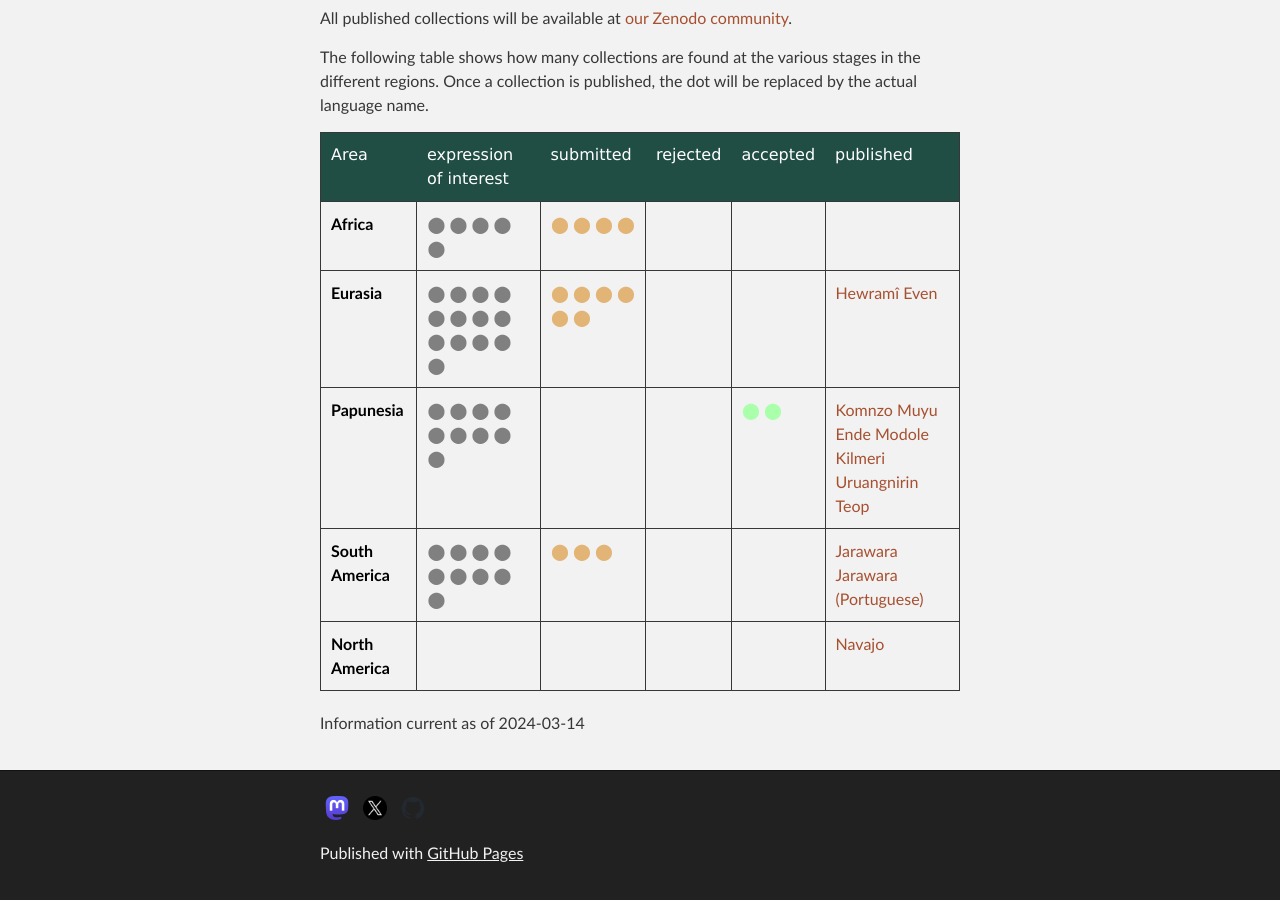
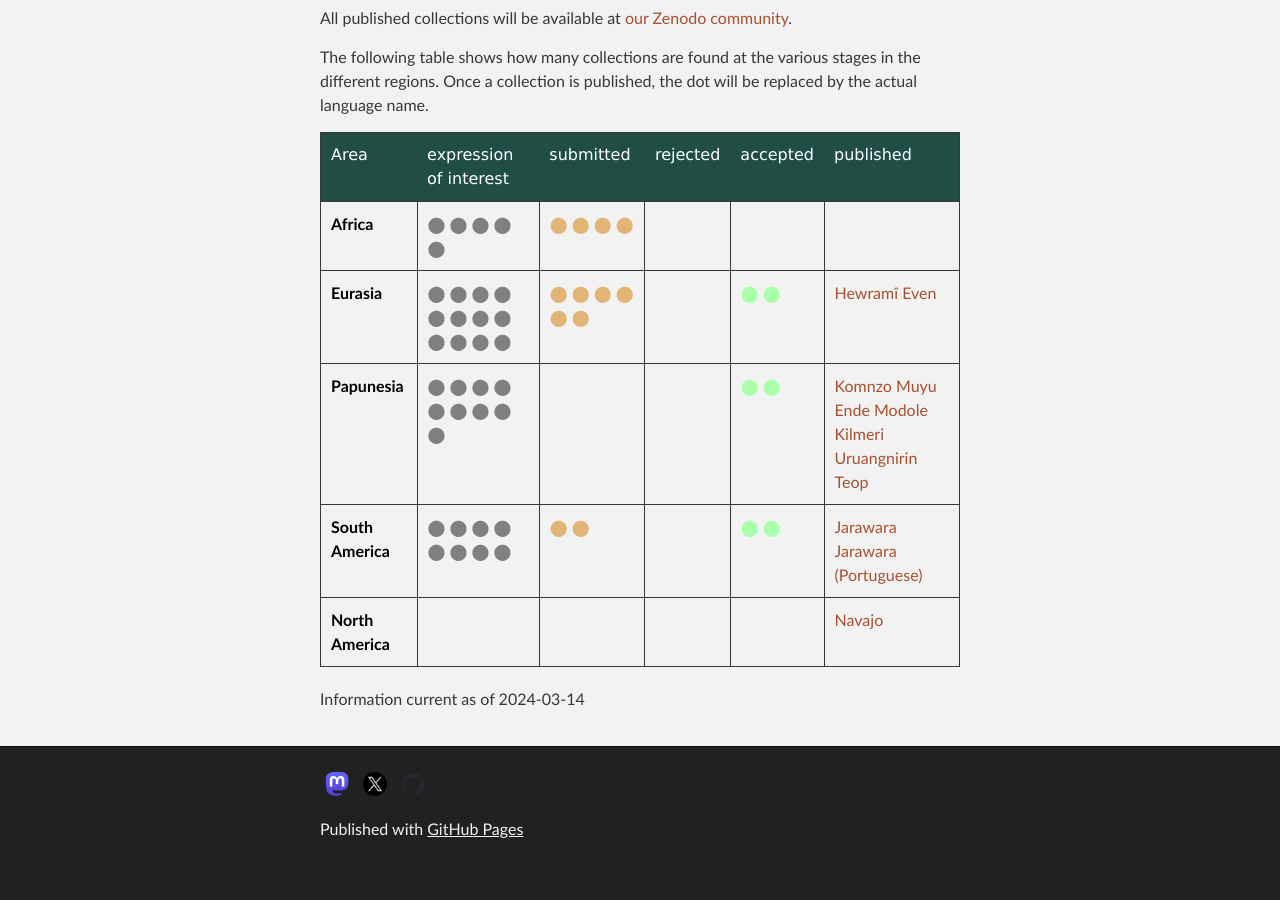
Before and after one commit to OpenTextCollections/opentextcollections.github.io, a Jekyll site: the page built from collections.md, in a window 1280 px wide and 900 px high, scrolled down 804 px. Built offline with Jekyll 4.4.1, drawn with Linux system fonts in a browser that asks for light colours; after the commit the page ends 1680 px from its top, so only the background shows below that; part of the change alters nothing that is shown.

```diff
--- a/_data/submissions.yaml
+++ b/_data/submissions.yaml
@@ -26,17 +26,18 @@ Eurasia:
         - ph
         - ga
         - ko
-        - ga
         - al
     submitted:
         - sa
         - ph
-        - ga
         - kh
         - zo
-        - he2
+        - so
+        - ta
     rejected:
     accepted:
+        - ga
+        - he2
     published:
         - [Hewramî,531]
         - [Even,562]
@@ -74,13 +75,13 @@ South America:
         - bo
         - ka
         - co
-        - ch
     submitted:
         - iq
         - ar
-        - pu
     rejected:
     accepted:
+        - ch
+        - pu
     published:
         - [Jarawara,537]
         - [Jarawara (Portuguese),594]
```
